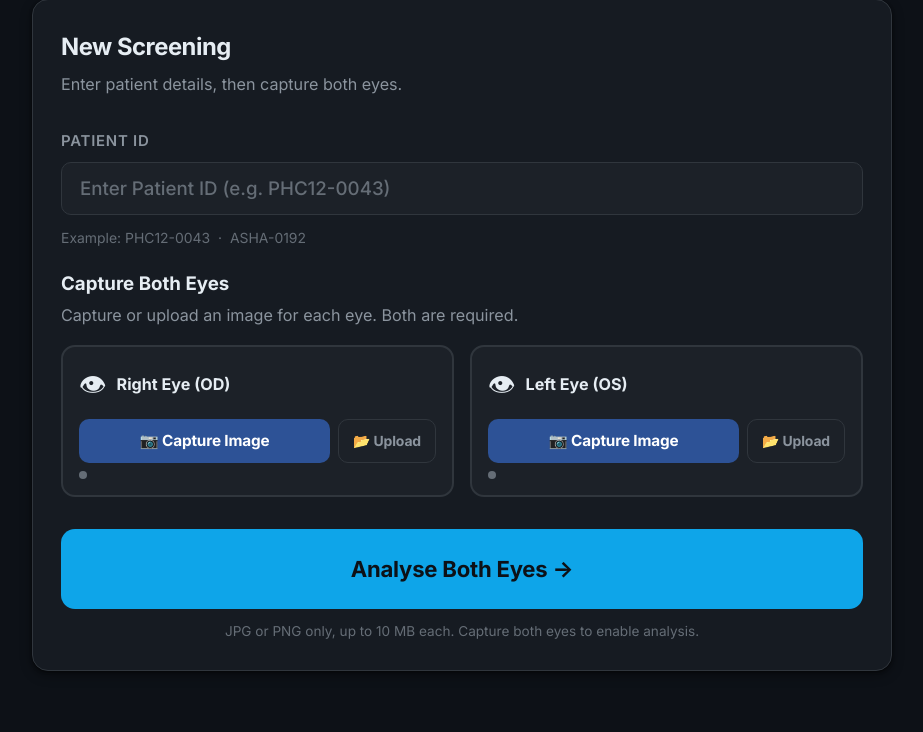
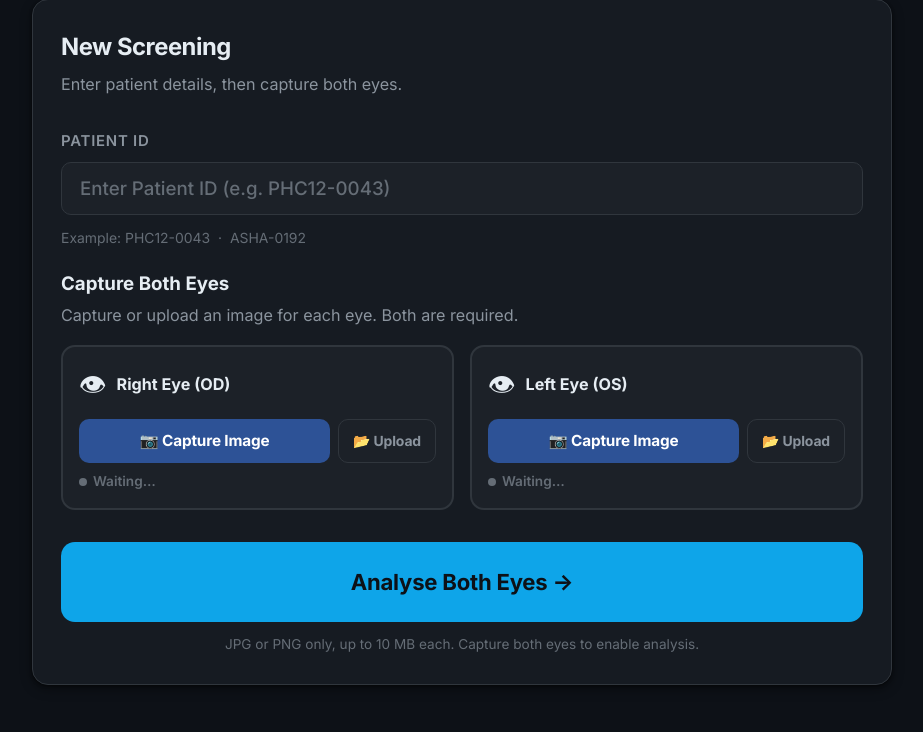
Before and after one commit to 24f1002360/NETRA-AI, a Flask app: page /capture in a window 1280 px wide. Shown: the part 213-945 px from the top of the page, without its empty margins (178-1101 px from the left). Before the commit the page ends 885 px from the top, so only its background shows below. Run offline with Flask 3, Linux system fonts and the light colour scheme; some libraries are stand-ins or nearby versions.

Commit message:
Keep waiting status in selected language

```diff
--- a/app/templates/capture.html
+++ b/app/templates/capture.html
@@ -105,9 +105,9 @@
           </div>
 
           <!-- Status indicator -->
-          <div class="eye-status" id="status-od">
+          <div class="eye-status" id="status-od" data-waiting="{{ t('capture.waiting') }}">
             <span class="eye-status__dot pending"></span>
-            <span id="status-text-od"></span>
+            <span id="status-text-od">{{ t('capture.waiting') }}</span>
           </div>
 
           <!-- Hidden input for camera-captured blob -->
@@ -153,9 +153,9 @@
           </div>
 
           <!-- Status indicator -->
-          <div class="eye-status" id="status-os">
+          <div class="eye-status" id="status-os" data-waiting="{{ t('capture.waiting') }}">
             <span class="eye-status__dot pending"></span>
-            <span id="status-text-os"></span>
+            <span id="status-text-os">{{ t('capture.waiting') }}</span>
           </div>
 
           <input type="file" id="blob-os" name="image_os_cam" style="display:none">
@@ -254,7 +254,7 @@
     var dot  = document.querySelector('#status-' + eye + ' .eye-status__dot');
     var text = document.getElementById('status-text-' + eye);
     dot.className = 'eye-status__dot pending';
-    text.textContent = '';
+    text.textContent = document.getElementById('status-' + eye).dataset.waiting;
     document.getElementById('card-' + eye).classList.remove('captured');
     updateSubmitState();
   }
```
